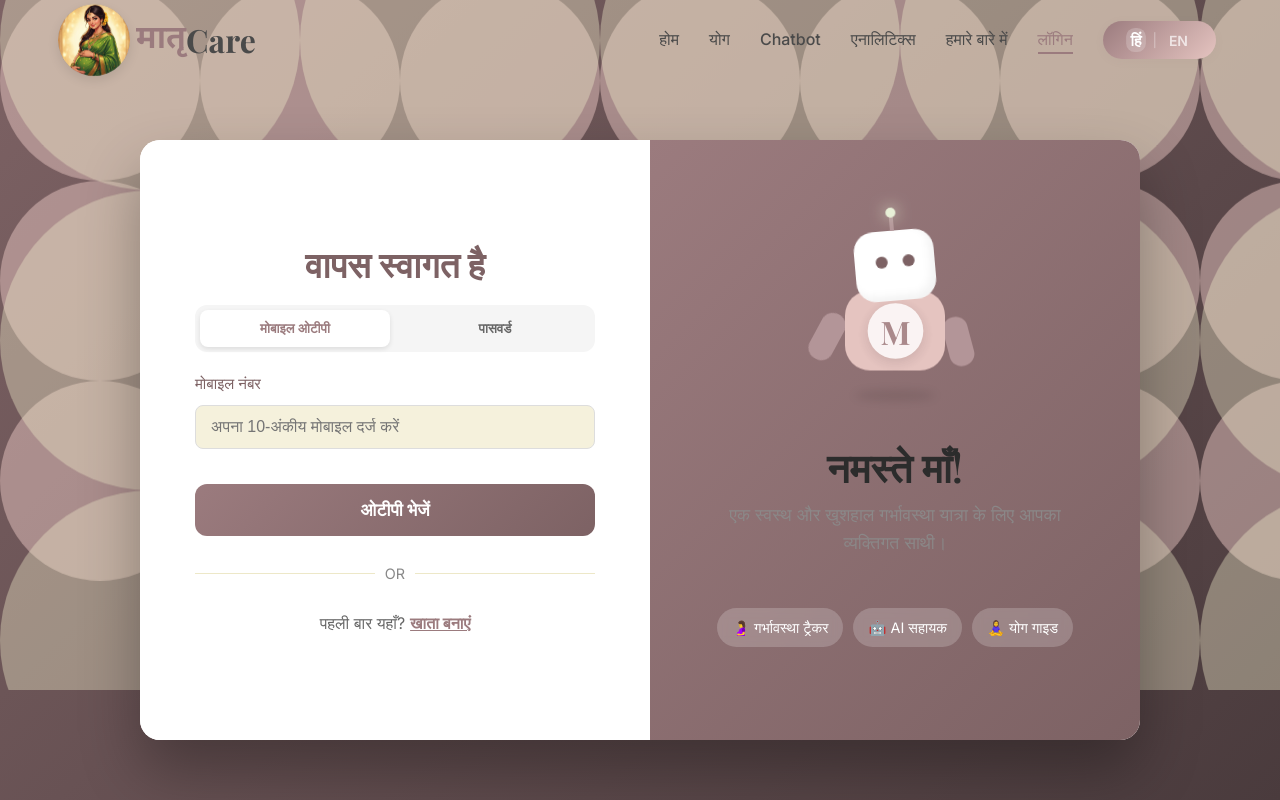
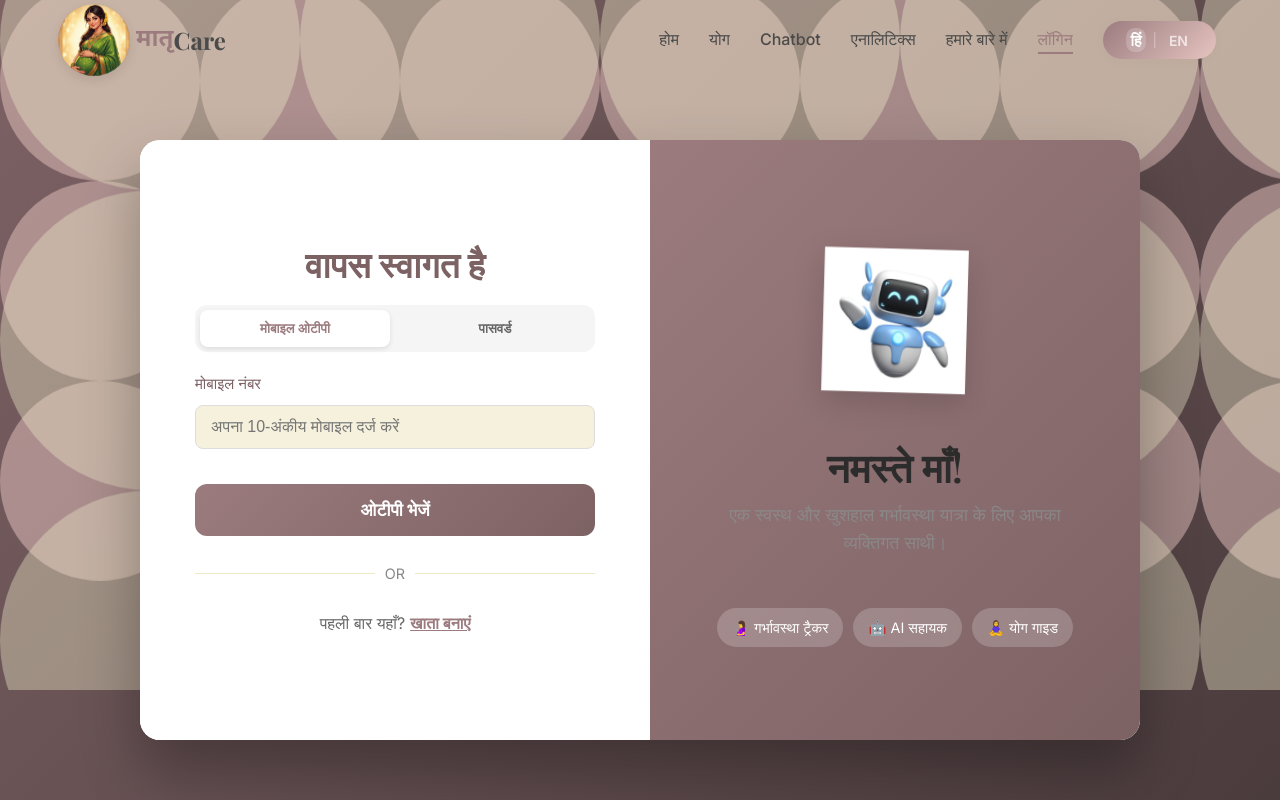
Before and after one commit to khushiiikk/MatriCare, a React (Vite) app: page /login in a window 1280 px wide. Built offline with nearby package versions, Linux system fonts and the light colour scheme; no server answers.

Commit message:
Replace Chatbot CSS with new uploaded image logo

```diff
--- a/src/components/Robot.css
+++ b/src/components/Robot.css
@@ -2,173 +2,36 @@
 
 .robot-container {
     width: 140px;
-    height: 180px;
+    height: 140px;
+    /* Adjusted for square image */
     position: relative;
     /* margin-bottom removed to let parent control layout */
     animation: robotFloat 3s ease-in-out infinite;
     transform-origin: center center;
-}
-
-/* Robot Moods */
-.robot-container.happy .robot-head {
-    animation: headBob 2s ease-in-out infinite;
-}
-
-.robot-container.thinking .robot-head {
-    animation: shake 2s ease-in-out infinite;
-}
-
-.robot-container.success .robot-head {
-    animation: nod 0.5s ease-in-out infinite;
-}
-
-.robot-head {
-    width: 80px;
-    height: 70px;
-    background: white;
-    border-radius: 20px;
-    position: relative;
-    margin: 0 auto;
-    z-index: 2;
-    box-shadow: inset -5px -5px 10px rgba(0, 0, 0, 0.05);
-}
-
-.robot-eyes {
-    display: flex;
-    justify-content: center;
-    gap: 15px;
-    padding-top: 25px;
-}
-
-.eye {
-    width: 12px;
-    height: 12px;
-    background: #7D6264;
-    /* Mauve Dark */
-    border-radius: 50%;
-    animation: blink 4s infinite;
-}
-
-.robot-antenna {
-    position: absolute;
-    top: -15px;
-    left: 50%;
-    transform: translateX(-50%);
-    width: 4px;
-    height: 15px;
-    background: #9B7B7E;
-    /* Mauve */
-}
-
-.antenna-ball {
-    width: 10px;
-    height: 10px;
-    background: #E8F0D7;
-    /* Mint */
-    border-radius: 50%;
-    position: absolute;
-    top: -8px;
-    left: 50%;
-    transform: translateX(-50%);
-    animation: glow 2s infinite alternate;
-}
-
-.robot-body {
-    width: 100px;
-    height: 80px;
-    background: #E5C4C0;
-    /* Peach */
-    border-radius: 25px;
-    margin: -10px auto 0;
-    position: relative;
-    display: flex;
-    align-items: center;
-    justify-content: center;
-    z-index: 1;
-}
-
-.robot-logo {
-    width: 100%;
-    height: 100%;
     display: flex;
     align-items: center;
     justify-content: center;
 }
 
-.logo-circle {
-    width: 55px;
-    height: 55px;
-    background: white;
-    border-radius: 50%;
-    display: flex;
-    align-items: center;
-    justify-content: center;
-    box-shadow: 0 3px 10px rgba(0, 0, 0, 0.15);
-    animation: logoPulse 3s ease-in-out infinite;
+.robot-img {
+    width: 100%;
+    height: 100%;
+    object-fit: contain;
+    filter: drop-shadow(0 10px 15px rgba(0, 0, 0, 0.15));
+    transition: all 0.3s ease;
 }
 
-.logo-text {
-    font-size: 32px;
-    font-weight: 900;
-    color: #9B7B7E;
-    font-family: 'Playfair Display', serif;
-    line-height: 1;
+/* Robot Moods - Applied to the image */
+.robot-container.happy .robot-img {
+    animation: happyBounce 2s ease-in-out infinite;
 }
 
-@keyframes logoPulse {
-
-    0%,
-    100% {
-        transform: scale(1);
-        box-shadow: 0 3px 10px rgba(0, 0, 0, 0.15);
-    }
-
-    50% {
-        transform: scale(1.05);
-        box-shadow: 0 5px 15px rgba(155, 123, 126, 0.3);
-    }
+.robot-container.thinking .robot-img {
+    animation: pulseThink 1.5s ease-in-out infinite;
 }
 
-.robot-arms {
-    position: absolute;
-    top: 90px;
-    width: 100%;
-}
-
-.arm {
-    width: 25px;
-    height: 50px;
-    background: #9B7B7E;
-    /* Mauve */
-    border-radius: 12px;
-    position: absolute;
-    top: 0;
-}
-
-.arm.left {
-    left: 0;
-    transform-origin: top right;
-    transform: rotate(15deg);
-}
-
-.arm.right {
-    right: 0;
-    transform-origin: top left;
-    transform: rotate(-15deg);
-}
-
-.robot-container.happy .arm.left {
-    animation: wave 2s ease-in-out infinite;
-}
-
-.robot-shadow {
-    width: 80px;
-    height: 10px;
-    background: rgba(0, 0, 0, 0.1);
-    border-radius: 50%;
-    margin: 20px auto 0;
-    filter: blur(5px);
-    animation: shadowPulse 3s ease-in-out infinite;
+.robot-container.success .robot-img {
+    animation: successJump 0.5s ease-in-out;
 }
 
 /* Animations */
@@ -180,85 +43,46 @@
     }
 
     50% {
-        transform: translateY(-10px);
+        transform: translateY(-8px);
     }
 }
 
-@keyframes headBob {
+@keyframes happyBounce {
 
     0%,
     100% {
-        transform: rotate(0deg);
+        transform: scale(1);
     }
 
-    25% {
-        transform: rotate(5deg);
-    }
-
-    75% {
-        transform: rotate(-5deg);
+    50% {
+        transform: scale(1.05) rotate(3deg);
     }
 }
 
-@keyframes blink {
+@keyframes pulseThink {
 
     0%,
-    96%,
     100% {
-        transform: scaleY(1);
+        opacity: 1;
+        transform: scale(1);
     }
 
-    98% {
-        transform: scaleY(0.1);
+    50% {
+        opacity: 0.8;
+        transform: scale(0.95);
     }
 }
 
-@keyframes wave {
-
-    0%,
-    100% {
-        transform: rotate(15deg);
+@keyframes successJump {
+    0% {
+        transform: translateY(0);
     }
 
     50% {
-        transform: rotate(40deg);
+        transform: translateY(-15px) scale(1.1);
+    }
+
+    100% {
+        transform: translateY(0);
     }
 }
-
-@keyframes glow {
-    from {
-        box-shadow: 0 0 5px #E8F0D7;
-    }
-
-    to {
-        box-shadow: 0 0 15px #E8F0D7;
-    }
-}
-
-@keyframes shake {
-
-    0%,
-    100% {
-        transform: rotate(0deg);
-    }
-
-    25% {
-        transform: rotate(5deg);
-    }
-
-    75% {
-        transform: rotate(-5deg);
-    }
-}
-
-@keyframes nod {
-
-    0%,
-    100% {
-        transform: rotate(0deg);
-    }
-
-    50% {
-        transform: rotate(10deg);
-    }
-}
--- a/src/components/Robot.jsx
+++ b/src/components/Robot.jsx
@@ -4,30 +4,10 @@ import './Robot.css';
 const Robot = ({ mood = 'happy', scale = 1, className = '' }) => {
     return (
         <div
-            className={`robot-container ${mood} ${className}`}
+            className={`robot-container image-mode ${mood} ${className}`}
             style={{ transform: `scale(${scale})` }}
         >
-            <div className="robot-head">
-                <div className="robot-eyes">
-                    <div className="eye left"></div>
-                    <div className="eye right"></div>
-                </div>
-                <div className="robot-antenna">
-                    <div className="antenna-ball"></div>
-                </div>
-            </div>
-            <div className="robot-body">
-                <div className="robot-logo">
-                    <div className="logo-circle">
-                        <span className="logo-text">M</span>
-                    </div>
-                </div>
-            </div>
-            <div className="robot-arms">
-                <div className="arm left"></div>
-                <div className="arm right"></div>
-            </div>
-            <div className="robot-shadow"></div>
+            <img src="/chatbot-logo.jpg" alt="Chatbot" className="robot-img" />
         </div>
     );
 };
```
Also changed, not shown: public/chatbot-logo.jpg (added).
